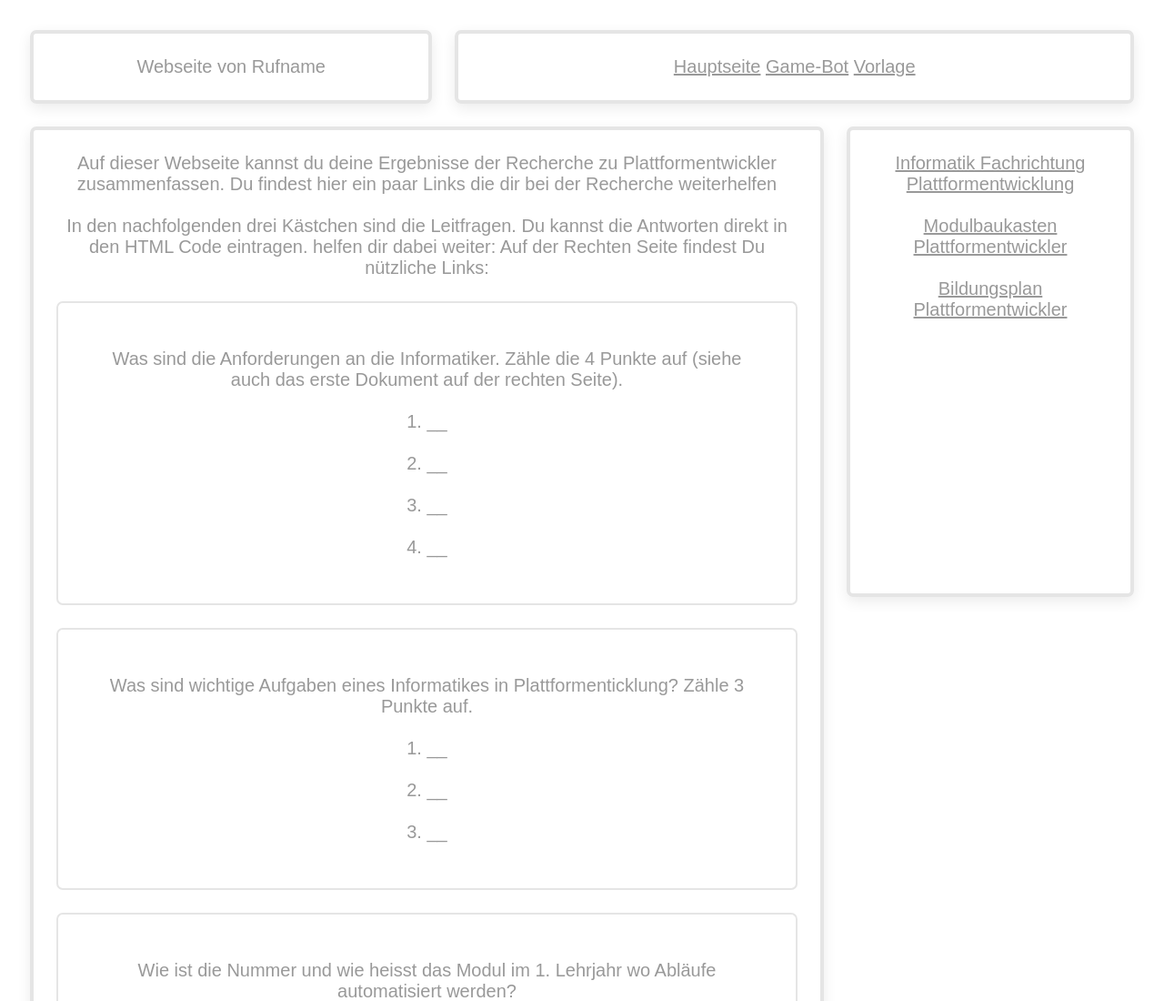
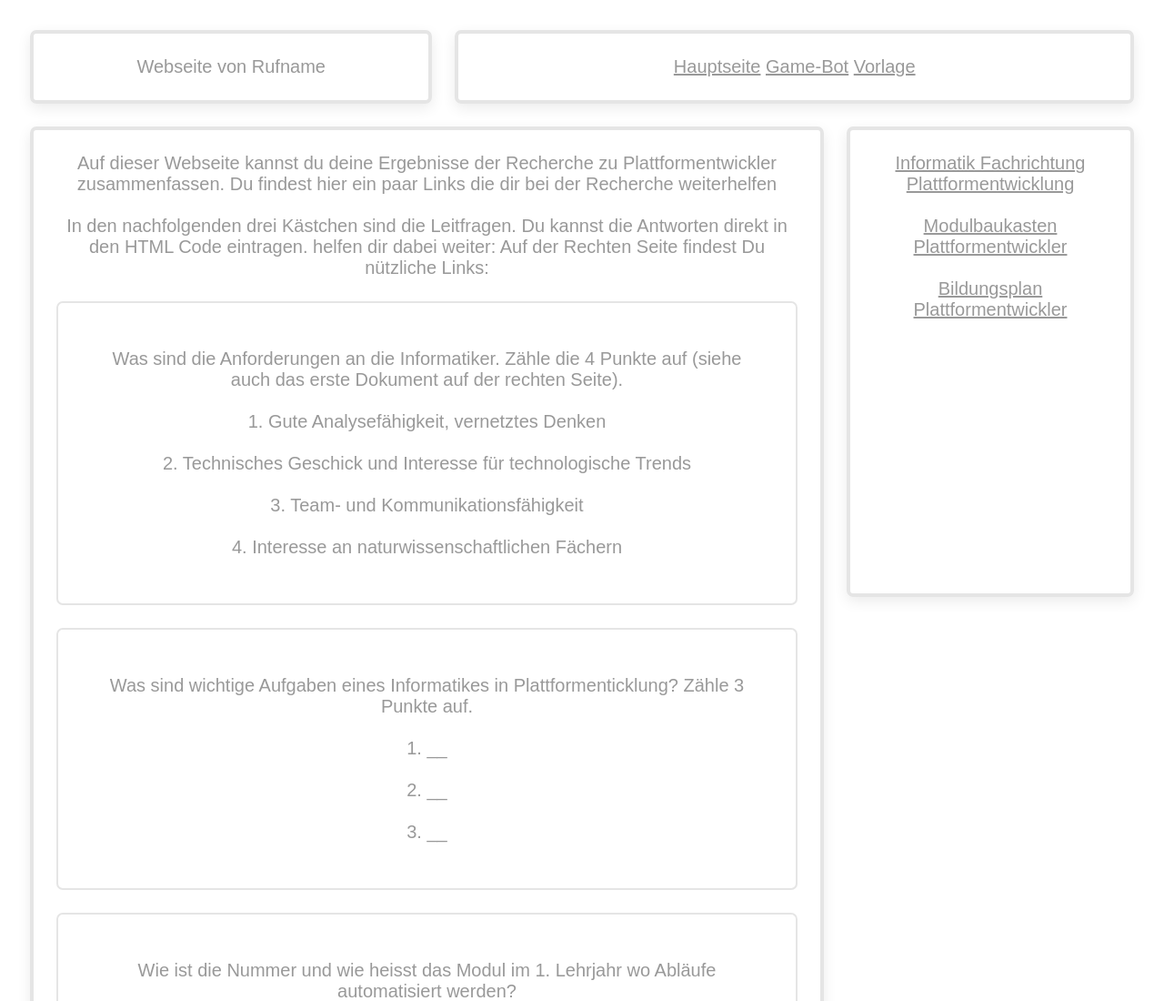
Before and after one commit to Shadowstriker1/Shadowstriker1.github.io, a plain HTML site: page index.html in a window 1280 px wide. Shown: the top 1100 px of the page at 91% size. Drawn offline with Linux system fonts and the light colour scheme.

Commit message:
Update index.html

```diff
--- a/index.html
+++ b/index.html
@@ -31,13 +31,13 @@
     <header>
      Was sind die Anforderungen an die Informatiker. Zähle die 4 Punkte auf (siehe auch das erste Dokument auf der rechten Seite).
      <br></br>
-     1.  __
+     1. Gute Analysefähigkeit, vernetztes Denken
      <br></br>
-     2.  __
+     2. Technisches Geschick und Interesse für technologische Trends
      <br></br>
-     3.  __
+     3. Team- und Kommunikationsfähigkeit
      <br></br>
-     4.  __
+     4. Interesse an naturwissenschaftlichen Fächern
      </header>
 
     <article>
```
